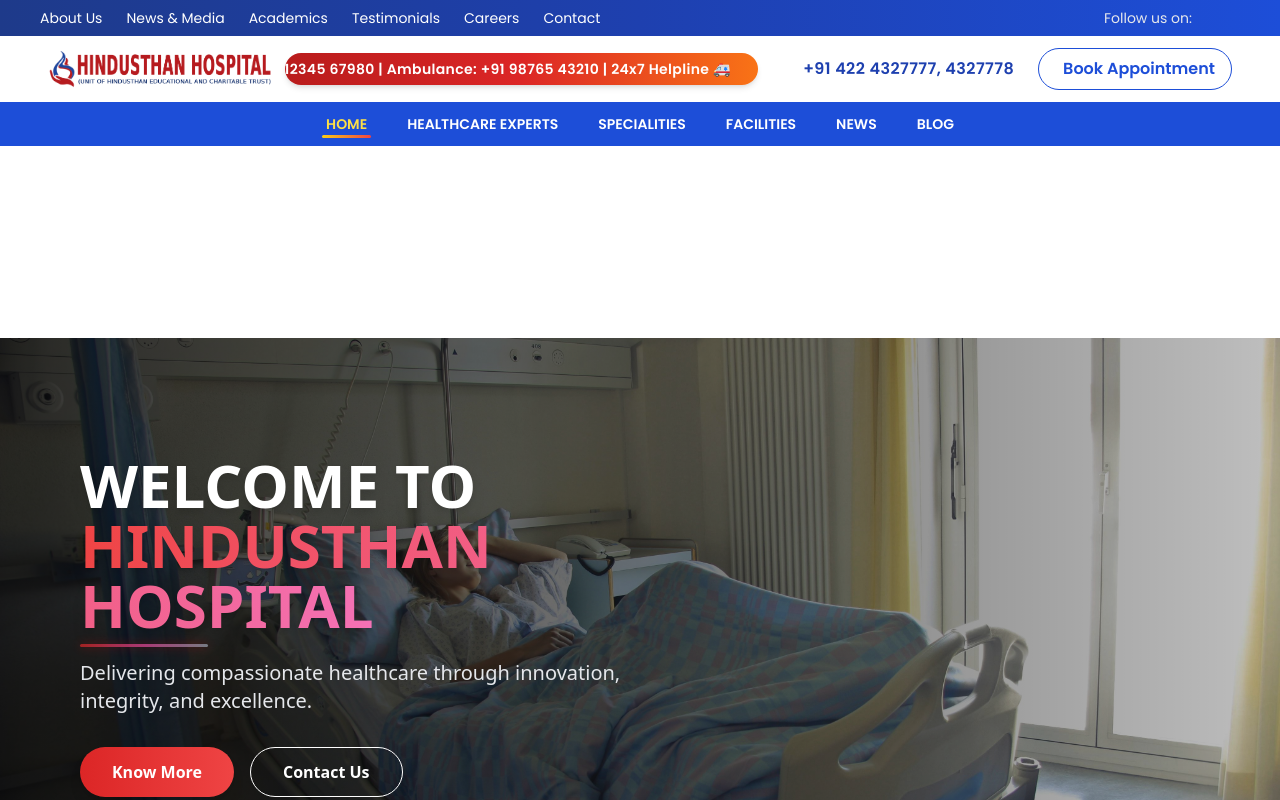
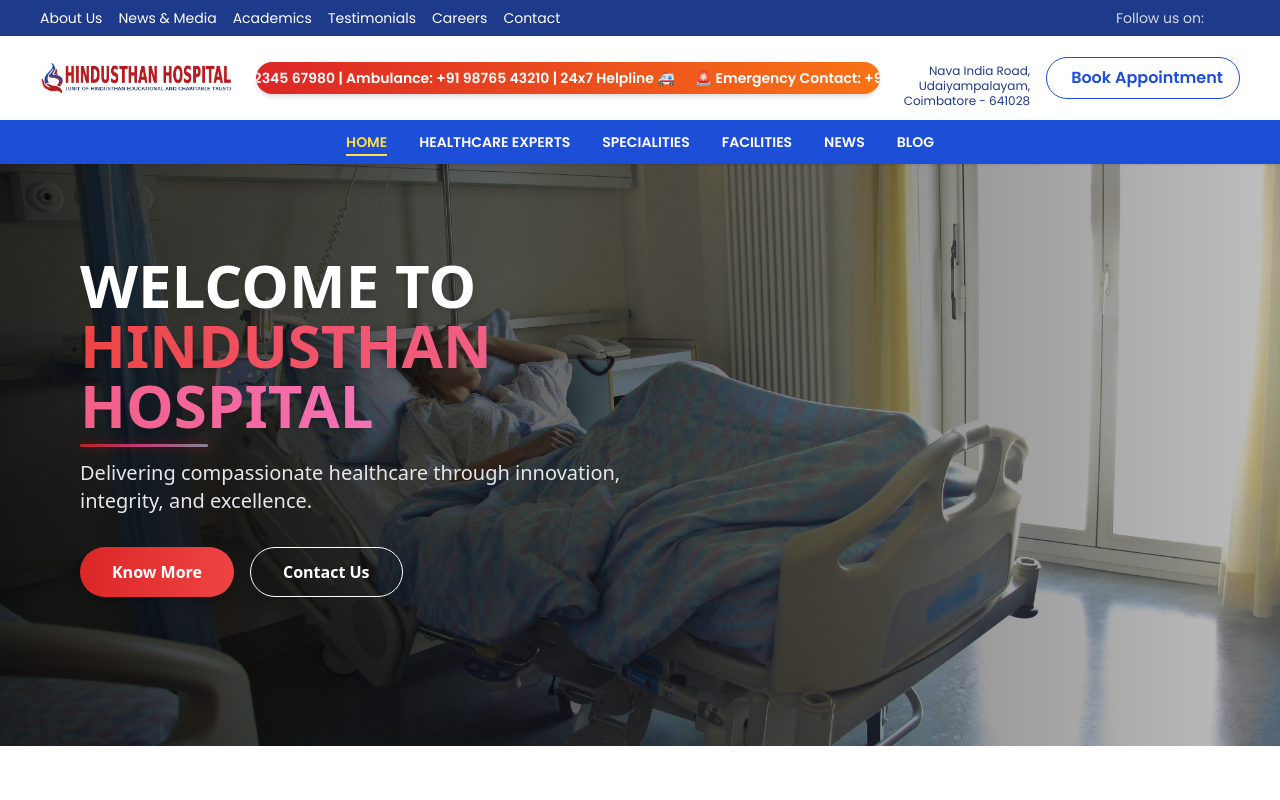
Before and after one commit to Ashok-achu/hindusthanhospital, a React (Create React App) app: page / in a window 1280 px wide. Shown: the top 800 px of the page. Built offline with nearby package versions, Linux system fonts and the light colour scheme; the HTML template or start-up script is replaced by a standard one.

Commit message:
Updated header and layout spacing

```diff
--- a/src/components/HeaderGroup.js
+++ b/src/components/HeaderGroup.js
@@ -7,7 +7,7 @@
   const [isSticky, setIsSticky] = useState(false);
 
   useEffect(() => {
-    const handleScroll = () => setIsSticky(window.scrollY > 150);
+    const handleScroll = () => setIsSticky(window.scrollY > 140);
     window.addEventListener("scroll", handleScroll);
     return () => window.removeEventListener("scroll", handleScroll);
   }, []);
@@ -31,84 +31,80 @@
   ];
 
   return (
-    <header className="w-full fixed top-0 left-0 z-50 font-[Poppins] transition-all duration-500">
-      {/* 🔹 Full Header (Visible When Not Scrolled) */}
+    <header className="fixed top-0 left-0 w-full z-50 font-[Poppins]">
+
+      {/* 🔵 TOP BLUE BAR */}
       <div
-        className={`bg-white transition-all duration-700 ${
-          isSticky ? "opacity-0 pointer-events-none -translate-y-10" : "opacity-100 translate-y-0"
+        className={`bg-blue-900 text-white text-xs md:text-sm py-2 px-4 md:px-10 flex justify-between items-center transition-all duration-500 ${
+          isSticky ? "opacity-0 -translate-y-5 pointer-events-none" : "opacity-100"
         }`}
       >
-        {/* 🔸 Top Info Bar */}
-        <div className="bg-gradient-to-r from-blue-900 via-blue-800 to-blue-700 text-white text-xs md:text-sm flex flex-col md:flex-row justify-between items-center px-4 md:px-10 py-2">
-          <div className="flex flex-wrap justify-center gap-3 md:gap-6">
+        {/* LEFT LINKS */}
+        <div className="flex flex-wrap gap-4">
           {topLinks.map((link) => (
-              <NavLink
-                key={link.to}
-                to={link.to}
-                className="hover:text-yellow-300 transition-colors"
-              >
+            <NavLink key={link.to} to={link.to} className="hover:text-yellow-300">
               {link.label}
             </NavLink>
           ))}
         </div>
-          <div className="flex items-center gap-3 mt-1 md:mt-0">
-            <span className="hidden md:inline text-gray-200">Follow us on:</span>
+
+        {/* SOCIAL */}
+        <div className="hidden md:flex items-center gap-3">
+          <span className="opacity-80">Follow us on:</span>
           <i className="fab fa-facebook-f hover:text-yellow-300 cursor-pointer"></i>
-            <i className="fab fa-twitter hover:text-yellow-300 cursor-pointer"></i>
           <i className="fab fa-instagram hover:text-yellow-300 cursor-pointer"></i>
-            <i className="fab fa-linkedin-in hover:text-yellow-300 cursor-pointer"></i>
+          <i className="fab fa-linkedin hover:text-yellow-300 cursor-pointer"></i>
         </div>
       </div>
 
-        {/* 🔸 Logo + Emergency + Contact */}
-        <div className="bg-white flex flex-col md:flex-row justify-between items-center px-4 md:px-12 py-3 relative">
-          <img
-            src={logo}
-            alt="Hindusthan Hospital Logo"
-            className="w-44 md:w-56 hover:scale-105 transition-transform duration-300"
-          />
+      {/* 🌟 FULL HEADER (LOGO + SCROLL + ADDRESS + BUTTON) */}
+      <div
+        className={`bg-white shadow-sm transition-all duration-500 ${
+          isSticky ? "opacity-0 -translate-y-5 pointer-events-none" : "opacity-100"
+        }`}
+      >
+        <div className="flex items-center justify-between px-4 md:px-10 py-3 gap-4">
 
-          {/* 🚨 Emergency Scrolling Bar */}
-          <div className="relative w-full md:w-[40%] overflow-hidden py-1 mt-3 md:mt-0 bg-gradient-to-r from-red-700 via-red-600 to-orange-500 rounded-full shadow-md group">
-            <div className="flex whitespace-nowrap animate-marquee group-hover:[animation-play-state:paused]">
-              <span className="mx-6 text-white font-semibold text-sm tracking-wide">
+          {/* LOGO */}
+          <img src={logo} alt="Hindusthan Hospital" className="w-40 md:w-48" />
+
+          {/* SCROLLING EMERGENCY BAR */}
+          <div className="flex-1 overflow-hidden bg-gradient-to-r from-red-600 to-orange-500 py-1 rounded-full shadow-md mx-2">
+            <div className="animate-marquee text-white font-semibold whitespace-nowrap text-sm">
               🚨 Emergency Contact: +91 12345 67980 | Ambulance: +91 98765 43210 | 24x7 Helpline 🚑
-              </span>
-              <span className="mx-6 text-white font-semibold text-sm tracking-wide">
+              &nbsp;&nbsp;&nbsp;&nbsp;
               🚨 Emergency Contact: +91 12345 67980 | Ambulance: +91 98765 43210 | 24x7 Helpline 🚑
-              </span>
             </div>
           </div>
 
-          {/* 🔸 Contact + Search + Button */}
-          <div className="flex items-center gap-4 md:gap-6 text-blue-800 font-medium mt-5 md:mt-0">
-            <i className="fas fa-search text-lg cursor-pointer hover:text-red-600 transition"></i>
-            <div className="flex items-center gap-2">
-              <i className="fas fa-phone-alt text-red-600"></i>
-              <span className="font-semibold tracking-wide">
-                +91 422 4327777, 4327778
-              </span>
+          {/* ADDRESS */}
+          <div className="hidden md:block text-right text-blue-900 text-xs leading-tight">
+
+            <br />Nava India Road,
+            <br />Udaiyampalayam,
+            <br />Coimbatore - 641028
           </div>
-            <button className="border border-blue-700 text-blue-700 font-semibold rounded-full px-4 py-2 hover:bg-gradient-to-r hover:from-blue-700 hover:to-red-600 hover:text-white transition">
+
+          {/* APPOINTMENT BUTTON */}
+          <button className="border border-blue-700 text-blue-700 px-4 py-2 rounded-full font-semibold hover:bg-blue-700 hover:text-white transition">
             <i className="fas fa-calendar-alt mr-2"></i>
             Book Appointment
           </button>
         </div>
-        </div>
 
-        {/* 🔸 Bottom Blue Navbar (ALWAYS Visible on Top Page) */}
-        <nav className="bg-blue-700 text-white font-semibold text-sm">
-          <div className="max-w-7xl mx-auto flex justify-center items-center gap-8 py-3 flex-wrap">
+        {/* 🔵 MAIN NAVBAR */}
+        <nav className="bg-blue-700 text-white">
+          <div className="max-w-7xl mx-auto flex justify-center gap-8 py-3 text-sm font-semibold">
             {navItems.map((item) => (
               <NavLink
                 key={item.to}
                 to={item.to}
                 end={item.to === "/"}
                 className={({ isActive }) =>
-                  `relative px-1 transition-all duration-500 ${
+                  `relative ${
                     isActive
-                      ? "text-yellow-300 after:content-[''] after:absolute after:left-0 after:-bottom-1 after:w-full after:h-[3px] after:bg-gradient-to-r after:from-yellow-400 after:to-red-500 after:rounded-full"
-                      : "hover:text-yellow-300 hover:after:content-[''] hover:after:absolute hover:after:left-0 hover:after:-bottom-1 hover:after:w-full hover:after:h-[3px] hover:after:bg-gradient-to-r hover:after:from-blue-400 hover:after:to-red-400 hover:after:rounded-full"
+                      ? "text-yellow-300 after:absolute after:h-[2px] after:w-full after:bg-yellow-300 after:left-0 after:-bottom-1"
+                      : "hover:text-yellow-200"
                   }`
                 }
               >
@@ -119,69 +115,51 @@
         </nav>
       </div>
 
-      {/* 🔹 Sticky Navbar (Visible After Scroll) */}
-      <nav
-        className={`transition-all duration-700 fixed left-0 w-full ${
-          isSticky
-            ? "top-0 bg-blue-800 shadow-lg animate-slideInDown opacity-100"
-            : "opacity-0 -translate-y-full pointer-events-none"
+      {/* 🟦 STICKY HEADER ONLY WHEN SCROLLING */}
+      <div
+        className={`fixed w-full bg-blue-800 shadow-md py-3 px-4 md:px-10 transition-all duration-500 ${
+          isSticky ? "translate-y-0 opacity-100" : "-translate-y-full opacity-0"
         }`}
       >
-        <div className="max-w-7xl mx-auto flex justify-between items-center px-6 md:px-12 py-3">
-          <img
-            src={logo}
-            alt="Logo"
-            className="w-32 md:w-36 transition-all duration-300"
-          />
+        <div className="flex justify-between items-center text-white">
 
-          <div className="hidden md:flex items-center gap-8 text-sm font-semibold text-white">
+          {/* SMALL LOGO */}
+          <img src={logo} alt="logo" className="w-32" />
+
+          {/* NAV (DESKTOP) */}
+          <div className="hidden md:flex gap-6 text-sm font-semibold">
             {navItems.map((item) => (
-              <NavLink
-                key={item.to}
-                to={item.to}
-                end={item.to === "/"}
-                className={({ isActive }) =>
-                  `relative px-1 transition-all duration-500 ${
-                    isActive
-                      ? "text-yellow-300 after:content-[''] after:absolute after:left-0 after:-bottom-1 after:w-full after:h-[3px] after:bg-gradient-to-r after:from-yellow-400 after:to-red-500 after:rounded-full"
-                      : "hover:text-yellow-300 hover:after:content-[''] hover:after:absolute hover:after:left-0 hover:after:-bottom-1 hover:after:w-full hover:after:h-[3px] hover:after:bg-gradient-to-r hover:after:from-blue-400 hover:after:to-red-400 hover:after:rounded-full"
-                  }`
-                }
-              >
+              <NavLink key={item.to} to={item.to} className="hover:text-yellow-300">
                 {item.label}
               </NavLink>
             ))}
           </div>
 
+          {/* MOBILE BUTTON */}
           <button
-            className="md:hidden text-white text-2xl focus:outline-none"
+            className="md:hidden text-2xl"
             onClick={() => setMenuOpen(!menuOpen)}
           >
             <i className={`fas ${menuOpen ? "fa-times" : "fa-bars"}`}></i>
           </button>
         </div>
 
+        {/* MOBILE MENU */}
         {menuOpen && (
-          <div className="md:hidden bg-blue-800 flex flex-col items-start gap-3 px-6 py-4 text-white shadow-lg animate-slideDown">
+          <div className="md:hidden bg-blue-900 px-6 py-4 flex flex-col gap-3 text-white">
             {navItems.map((item) => (
               <NavLink
                 key={item.to}
                 to={item.to}
                 onClick={() => setMenuOpen(false)}
-                className={({ isActive }) =>
-                  `block w-full py-1 border-b border-blue-600 ${
-                    isActive
-                      ? "text-yellow-400 font-semibold"
-                      : "hover:text-yellow-300"
-                  }`
-                }
+                className="border-b border-blue-700 pb-1"
               >
                 {item.label}
               </NavLink>
             ))}
           </div>
         )}
-      </nav>
+      </div>
     </header>
   );
 }
--- a/src/layouts/sitelayout.js
+++ b/src/layouts/sitelayout.js
@@ -11,7 +11,7 @@
 
       {/* 🔹 Main Content Area */}
       {/* Padding prevents the sticky navbar from overlapping hero section */}
-      <main className="flex-1 bg-white pt-[180px] md:pt-[210px] transition-all duration-500">
+      <main className="flex-1 bg-white pt-[180px] md:pt-[10px] transition-all duration-500">
         <Outlet />
       </main>
 
```
Lines whose indentation alone changed are shown as unchanged.
